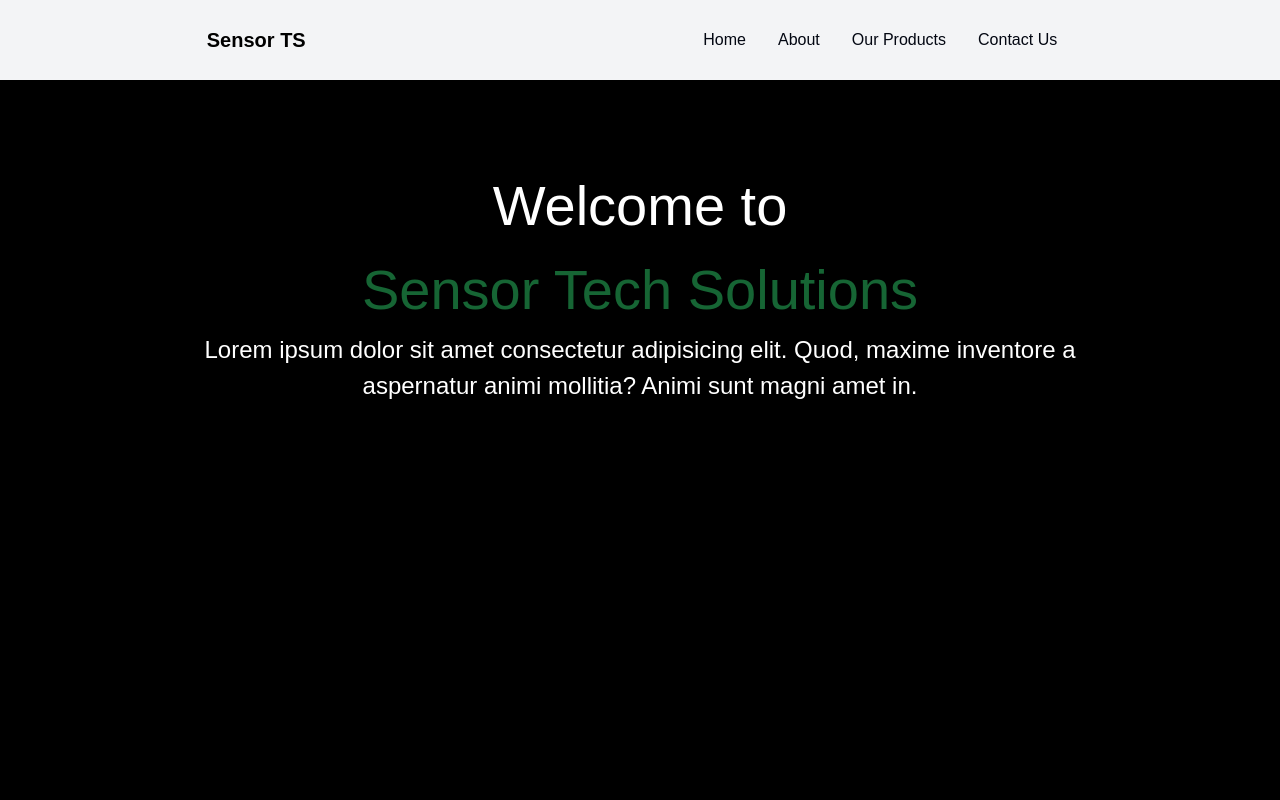
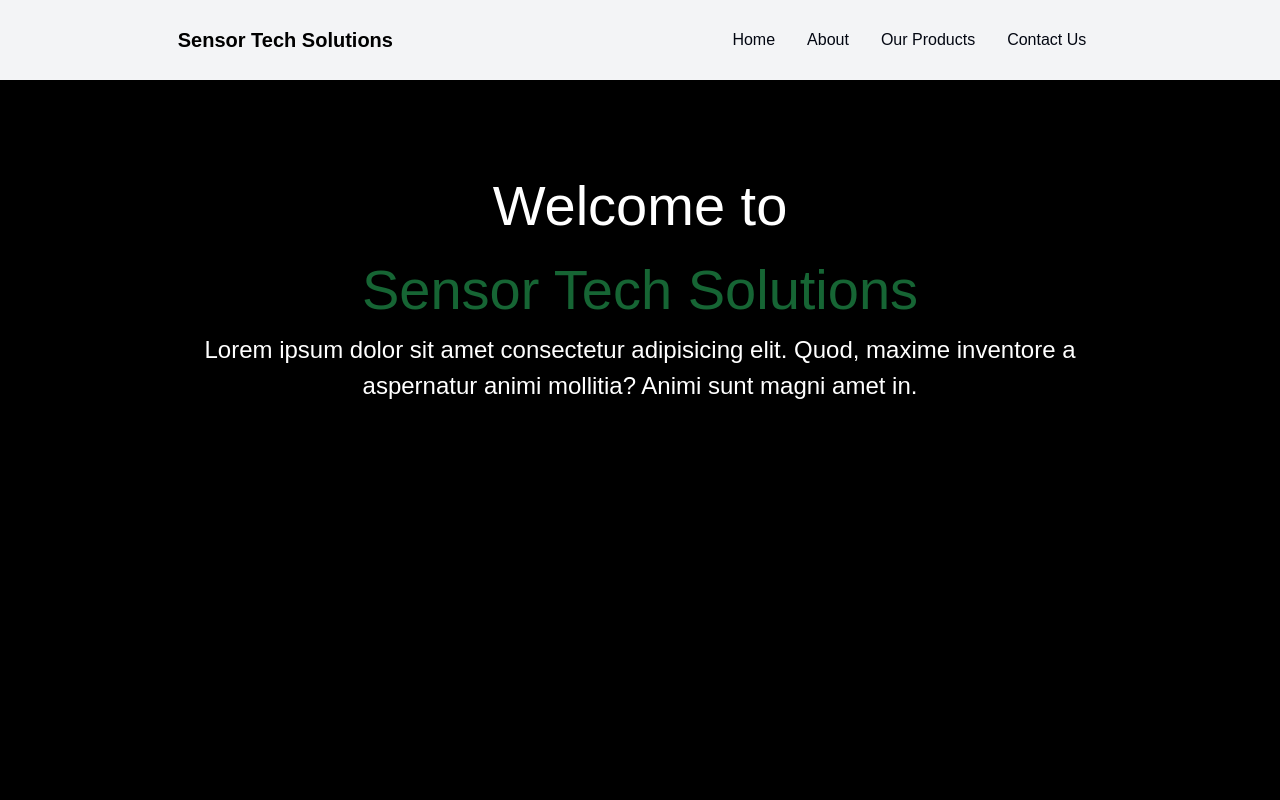
Before and after one commit to iam-vishal-ydv/Sensor-TS, a React (Vite) app: page / in a window 1280 px wide. Shown: the top 800 px of the page. Built offline with nearby package versions, Linux system fonts and the light colour scheme.

Commit message:
change done

```diff
--- a/index.html
+++ b/index.html
@@ -4,7 +4,7 @@
     <meta charset="UTF-8" />
     <link rel="icon" type="image/svg+xml" href="/vite.svg" />
     <meta name="viewport" content="width=device-width, initial-scale=1.0" />
-    <title>Vite + React</title>
+    <title>Sensor Tech Solutions</title>
   </head>
   <body>
     <div id="root"></div>
--- a/src/Components/Header/NavBar.jsx
+++ b/src/Components/Header/NavBar.jsx
@@ -38,7 +38,7 @@ export const NavBar = () => {
     <>
       <div className="flex z-50  justify-around items-center w-full h-20 px-4 text-black bg-gray-100 fixed">
         <div>
-          <h1 className='text-xl text-black font-bold'> Sensor TS</h1>
+          <h1 className='text-xl text-black font-bold'> Sensor Tech Solutions</h1>
         </div>
 
         <ul className="hidden md:flex">
```
